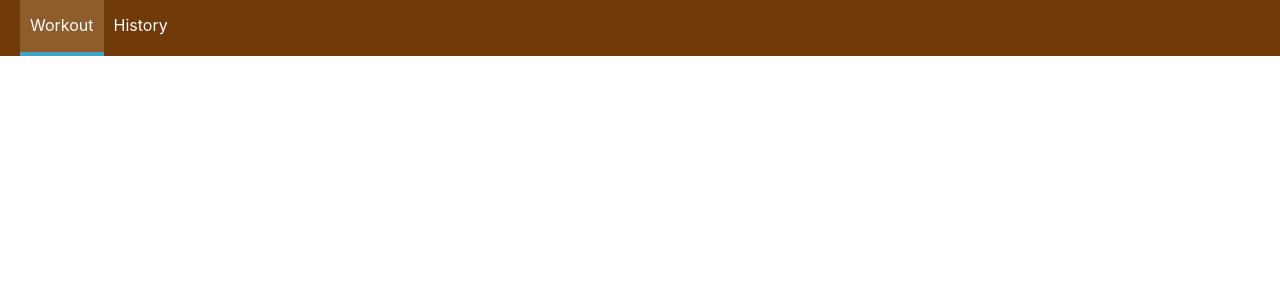
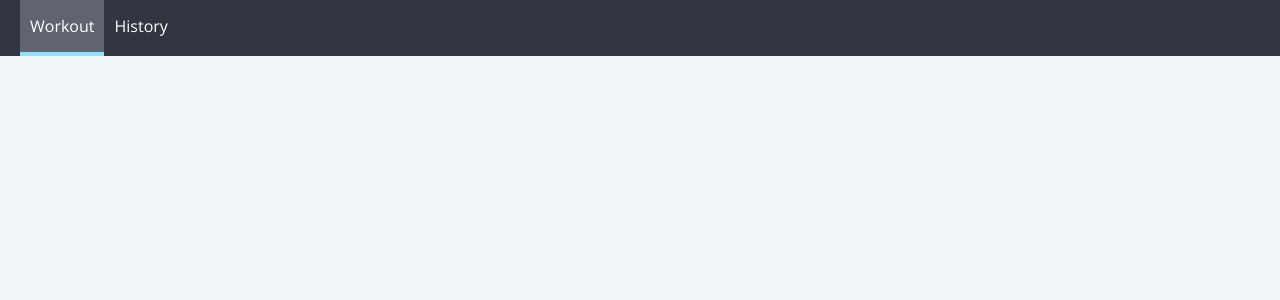
Before and after one commit to BigDog1400/acapp2, a React (Create React App) app: page / in a window 1280 px wide. Shown: the top 300 px of the page. Built offline with nearby package versions, Linux system fonts and the light colour scheme.

Commit message:
Agregar colores

```diff
--- a/public/index.html
+++ b/public/index.html
@@ -24,7 +24,8 @@
       work correctly both with client-side routing and a non-root public URL.
       Learn how to configure a non-root public URL by running `npm run build`.
     -->
-    <title>React App</title>
+    <link href="https://fonts.googleapis.com/css2?family=Open+Sans:wght@400;700&display=swap" rel="stylesheet">
+    <title>Acapp</title>
   </head>
   <body>
     <noscript>You need to enable JavaScript to run this app.</noscript>
--- a/src/App.js
+++ b/src/App.js
@@ -1,5 +1,6 @@
 import React, { Component } from 'react';
 import Layout from './hoc/Layout/Layout'
+import {Route, Switch, withRouter, Redirect} from 'react-router-dom';
 
 class App extends Component {
   render() {
@@ -12,4 +13,4 @@
   }
 }
 
-export default App;
+export default withRouter(App);
--- a/src/components/Navigation/NagivationItems/NavigationItem/NavigationItem.module.css
+++ b/src/components/Navigation/NagivationItems/NavigationItem/NavigationItem.module.css
@@ -38,8 +38,8 @@
     .NavigationItem a:hover,
     .NavigationItem a:active,
     .NavigationItem a.active{
-        background-color: #8f5c2c;
-        border-bottom: 4px solid #40a4c8;
+        background-color: #606470;
+        border-bottom: 4px solid #93deff;
         color: white;
     }
 }
--- a/src/components/Navigation/Toolbar/Toolbar.module.css
+++ b/src/components/Navigation/Toolbar/Toolbar.module.css
@@ -4,7 +4,7 @@
     position: fixed;
     top: 0;
     left: 0;
-    background-color: #703b09;
+    background-color: #323643;
     display: flex;
     justify-content: space-between;
     align-items: center;
--- a/src/index.css
+++ b/src/index.css
@@ -1,10 +1,11 @@
+
+
 body {
   margin: 0;
-  font-family: -apple-system, BlinkMacSystemFont, 'Segoe UI', 'Roboto', 'Oxygen',
-    'Ubuntu', 'Cantarell', 'Fira Sans', 'Droid Sans', 'Helvetica Neue',
-    sans-serif;
+  font-family: 'Open sans', sans-serif;
   -webkit-font-smoothing: antialiased;
   -moz-osx-font-smoothing: grayscale;
+  background-color: #f1f6f9;
 }
 
 code {
--- a/src/index.js
+++ b/src/index.js
@@ -4,7 +4,6 @@
 import App from './App';
 import reportWebVitals from './reportWebVitals';
 import {BrowserRouter} from 'react-router-dom';
-
 
 const app=(<BrowserRouter>
   <App></App>
```
